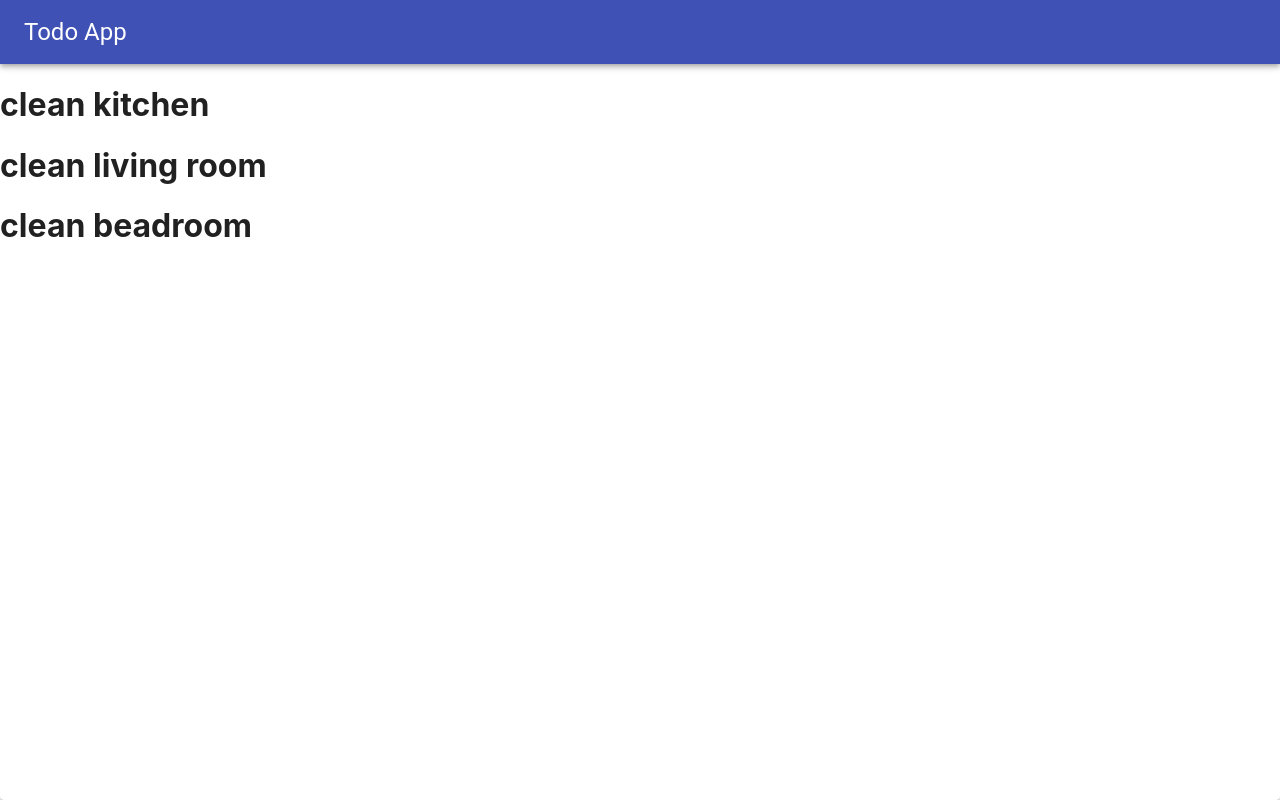
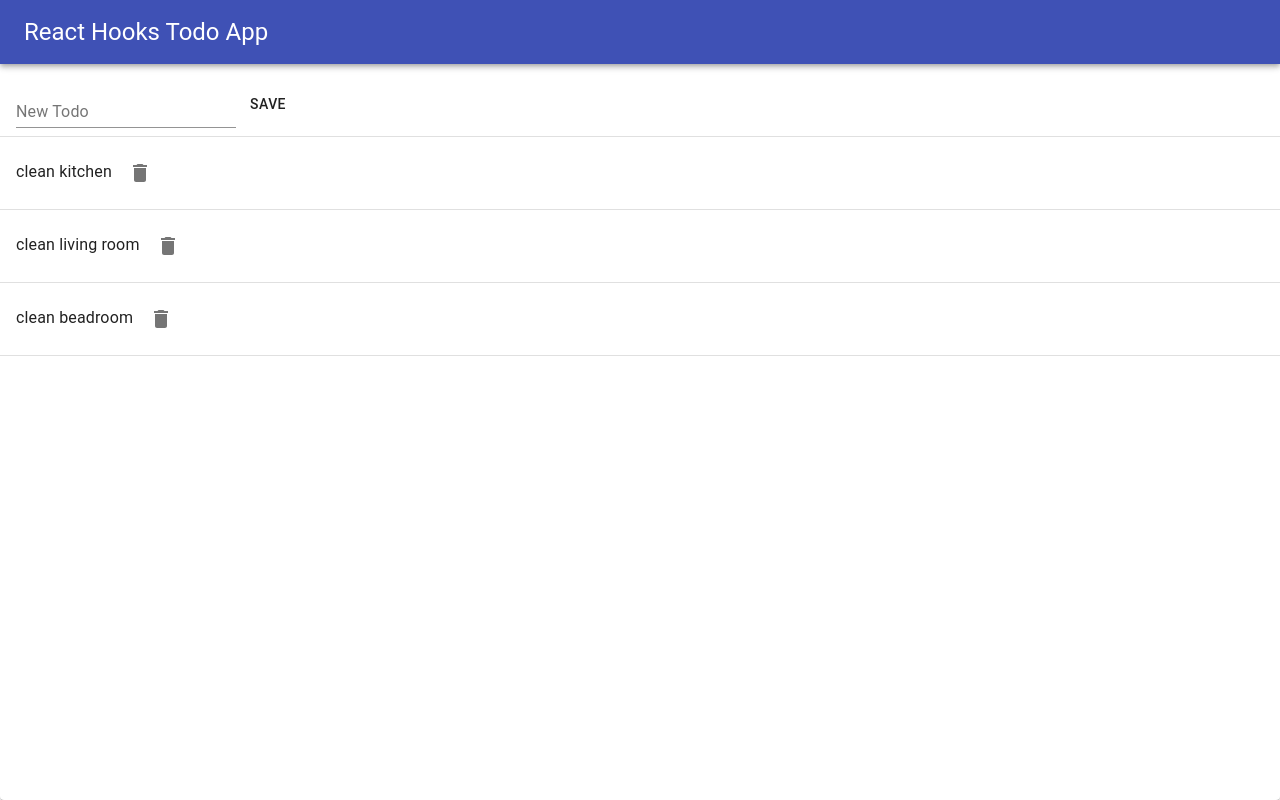
Before and after one commit to bubigrega/hooks-todo-app, a React (Create React App) app: page / in a window 1280 px wide. Built offline with nearby package versions, Linux system fonts and the light colour scheme.

Commit message:
added save and delete functionality

```diff
--- a/package.json
+++ b/package.json
@@ -4,6 +4,7 @@
   "private": true,
   "dependencies": {
     "@material-ui/core": "^4.8.1",
+    "@material-ui/icons": "^4.5.1",
     "@testing-library/jest-dom": "^4.2.4",
     "@testing-library/react": "^9.4.0",
     "@testing-library/user-event": "^7.2.1",
--- a/src/Todo.js
+++ b/src/Todo.js
@@ -1,7 +1,28 @@
-import React from "react";
+import React, { memo } from "react";
+import ListItem from "@material-ui/core/ListItem";
+import ListItemText from "@material-ui/core/ListItemText";
+import Divider from "@material-ui/core/Divider";
+import IconButton from "@material-ui/core/IconButton";
+import Delete from "@material-ui/icons/Delete";
 
-const Todo = ({ task, completed }) => {
-  return <h1>{task}</h1>;
+const Todo = ({ task, completed, id, handleDelete }) => {
+  const handleDeleteClick = () => {
+    handleDelete(id);
+  };
+
+  return (
+    <>
+      <ListItem>
+        <ListItemText>
+          {task}{" "}
+          <IconButton onClick={handleDeleteClick}>
+            <Delete />
+          </IconButton>
+        </ListItemText>
+      </ListItem>
+      <Divider />
+    </>
+  );
 };
 
-export default Todo;
+export default memo(Todo);
--- a/src/TodoApp.js
+++ b/src/TodoApp.js
@@ -1,4 +1,4 @@
-import React, { useState } from "react";
+import React, { useState, useEffect } from "react";
 import uuid from "uuid/v4";
 import { makeStyles } from "@material-ui/core/styles";
 import Paper from "@material-ui/core/Paper";
@@ -11,6 +11,9 @@ import TodoList from "./TodoList";
 const useStyles = makeStyles({
   paper: {
     height: "100vh"
+  },
+  appbar: {
+    height: "64px"
   }
 });
 
@@ -22,16 +25,34 @@ const initialTodos = [
 
 const TodoApp = () => {
   const classes = useStyles();
-  const [todos, setTodos] = useState(initialTodos);
+  const [todos, setTodos] = useState(
+    () => JSON.parse(localStorage.getItem("todos")) || initialTodos
+  );
+
+  useEffect(() => {
+    localStorage.setItem("todos", JSON.stringify(todos));
+  }, [todos]);
+
+  const handleSave = newTodo => {
+    setTodos([...todos, newTodo]);
+  };
+
+  const handleDelete = id => {
+    setTodos(todos.filter(t => t.id !== id));
+  };
 
   return (
     <Paper className={classes.paper}>
-      <AppBar position="sticky" variant="elavation">
+      <AppBar position="sticky" variant="elevation" className={classes.appbar}>
         <ToolBar>
-          <Typography variant="h5">Todo App</Typography>
+          <Typography variant="h5">React Hooks Todo App</Typography>
         </ToolBar>
       </AppBar>
-      <TodoList todos={todos} />
+      <TodoList
+        todos={todos}
+        handleSave={handleSave}
+        handleDelete={handleDelete}
+      />
     </Paper>
   );
 };
--- /dev/null
+++ b/src/TodoForm.js
@@ -0,0 +1,32 @@
+import React from "react";
+import Divider from "@material-ui/core/Divider";
+import ListItem from "@material-ui/core/ListItem";
+import TextField from "@material-ui/core/TextField";
+import Button from "@material-ui/core/Button";
+import useInput from "./hooks/useInput";
+import uuid from "uuid/v4";
+
+const TodoForm = ({ handleSave }) => {
+  const [fieldsTodo, resetTodo] = useInput("", "New Todo");
+
+  const handleClick = () => {
+    const newTodo = {
+      id: uuid(),
+      task: fieldsTodo.value,
+      completed: false
+    };
+    handleSave(newTodo);
+    resetTodo();
+  };
+  return (
+    <>
+      <ListItem>
+        <TextField {...fieldsTodo} />
+        <Button onClick={handleClick}>save</Button>
+      </ListItem>
+      <Divider />
+    </>
+  );
+};
+
+export default TodoForm;
--- a/src/TodoList.js
+++ b/src/TodoList.js
@@ -1,13 +1,17 @@
 import React from "react";
+import List from "@material-ui/core/List";
+import TodoForm from "./TodoForm";
+
 import Todo from "./Todo";
 
-const TodoList = ({ todos }) => {
+const TodoList = ({ todos, handleSave, handleDelete }) => {
   return (
-    <div>
+    <List>
+      <TodoForm handleSave={handleSave} />
       {todos.map(todo => (
-        <Todo key={todo.id} {...todo} />
+        <Todo key={todo.id} {...todo} handleDelete={handleDelete} />
       ))}
-    </div>
+    </List>
   );
 };
 
--- /dev/null
+++ b/src/hooks/useInput.js
@@ -0,0 +1,15 @@
+import { useState } from "react";
+
+export default (initValue, label) => {
+  const [value, setValue] = useState(initValue);
+
+  const onChange = e => {
+    setValue(e.target.value);
+  };
+
+  const reset = () => {
+    setValue("");
+  };
+
+  return [{ label, value, onChange }, reset];
+};
```
Also changed, not shown: 1 other file (tests, documents, lock files or other folders).
